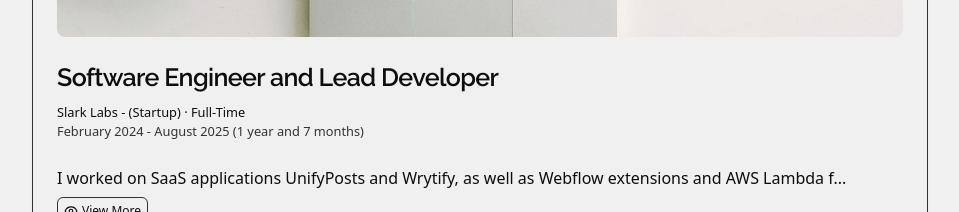
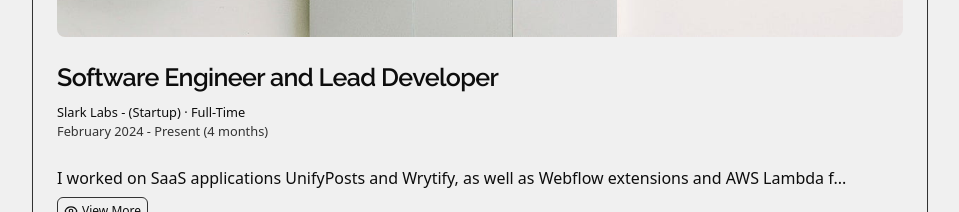
Before and after one commit to mb-awan/portfolio, a Next.js app: page / in a window 1280 px wide. Shown: the part 1640-1852 px from the top of the page, without its empty margins (160-1119 px from the left). Built offline with nearby package versions, Linux system fonts and the light colour scheme.

Commit message:
fix: slark labs experience

```diff
--- a/src/components/experience/experience-config.ts
+++ b/src/components/experience/experience-config.ts
@@ -4,7 +4,7 @@
   {
     company: 'Slark Labs - (Startup)',
     date: {
-      end: 'August 2025',
+      end: 'Present',
       start: 'February 2024',
     },
     description:
```
